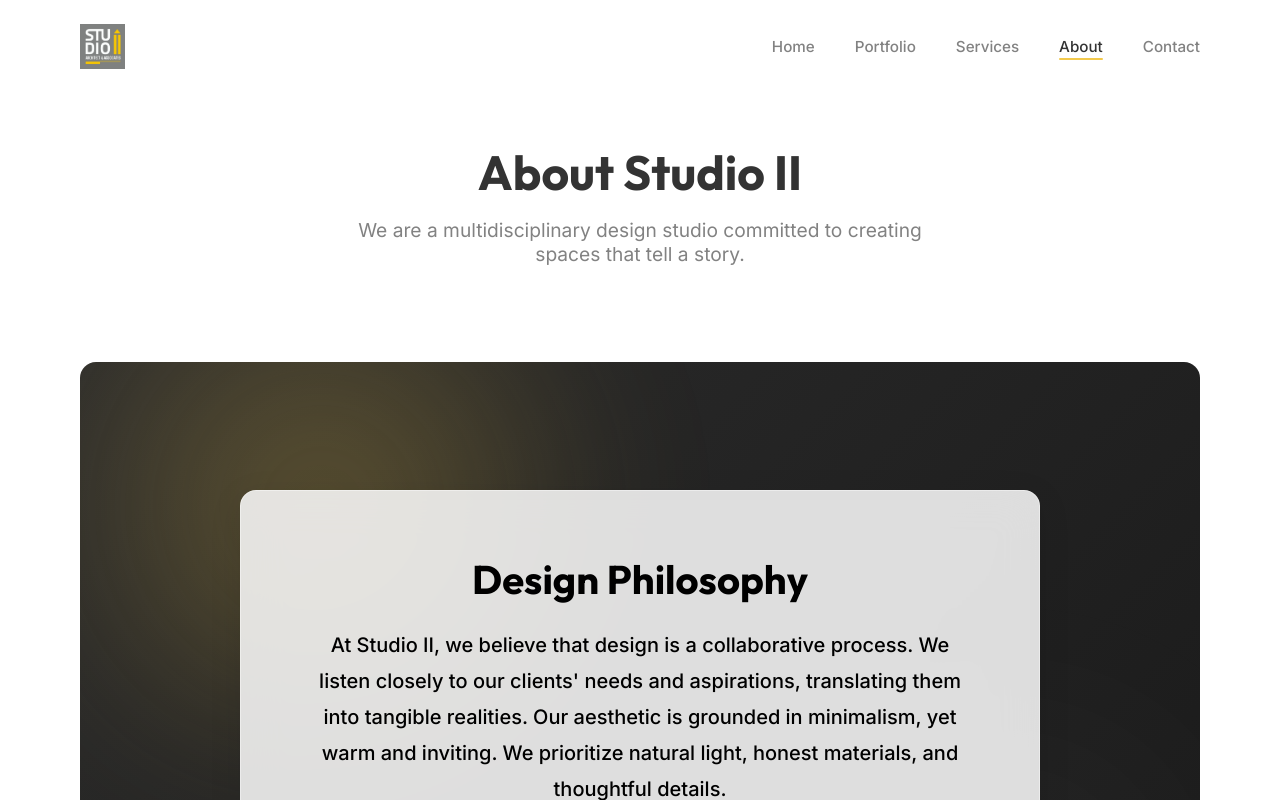
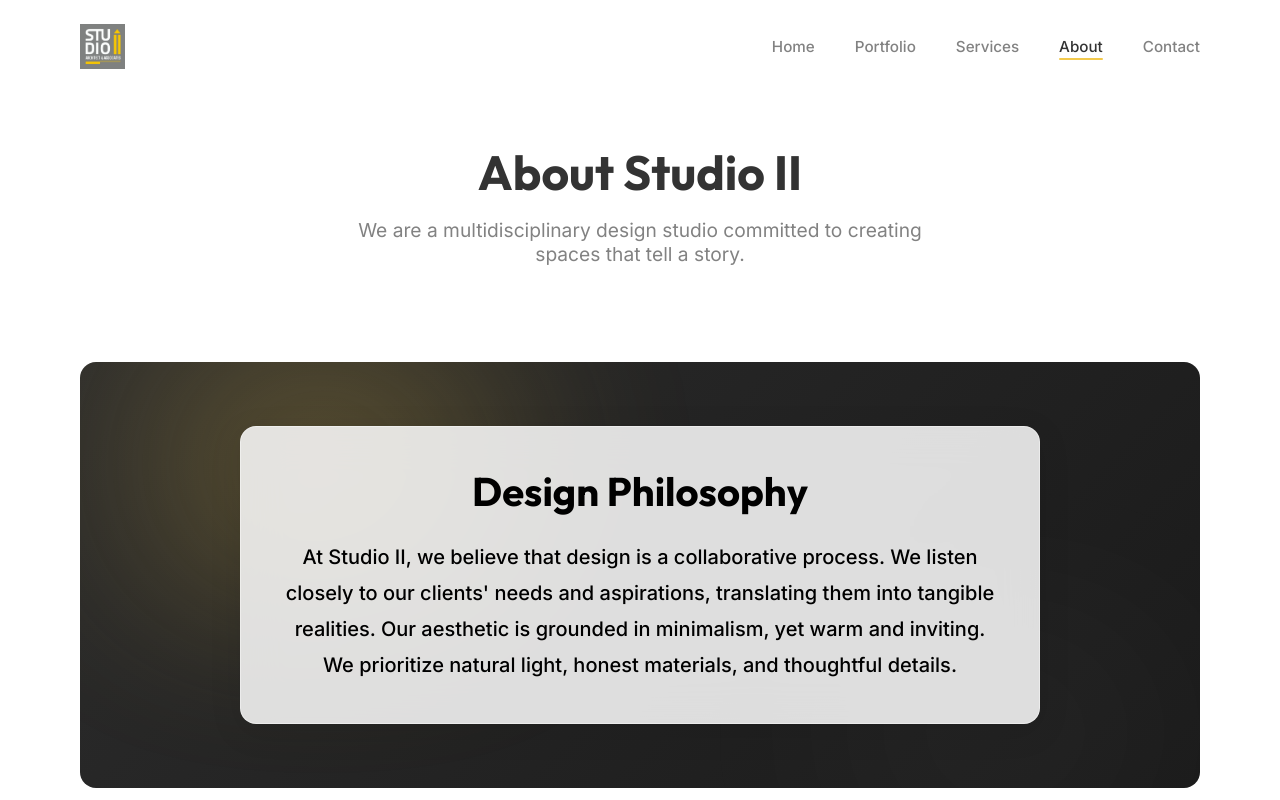
Before and after one commit to tanmayraut45/studio2web, a Next.js app: page /about in a window 1280 px wide. Shown: the top 800 px of the page. Built offline with nearby package versions, Linux system fonts and the light colour scheme.

Commit message:
style: Reduce padding and margins on the about page and adjust the line break in the contact page office address.

```diff
--- a/src/app/about/page.module.css
+++ b/src/app/about/page.module.css
@@ -50,10 +50,10 @@
 
 .philosophySection {
   position: relative;
-  padding: 8rem 2rem;
+  padding: 4rem 1.5rem; /* Reduced from 8rem 2rem */
   border-radius: var(--radius-lg);
   text-align: center;
-  margin-bottom: 6rem;
+  margin-bottom: 4rem; /* Reduced from 6rem */
   overflow: hidden;
   background: linear-gradient(135deg, #2c2c2c 0%, #1a1a1a 100%);
 }
@@ -100,7 +100,7 @@
   backdrop-filter: blur(20px);
   -webkit-backdrop-filter: blur(20px);
   border: 1px solid rgba(255, 255, 255, 0.4);
-  padding: 4rem;
+  padding: 2.5rem; /* Reduced from 4rem */
   border-radius: var(--radius-lg);
   box-shadow: 0 8px 32px rgba(0, 0, 0, 0.1);
 }
--- a/src/app/contact/page.js
+++ b/src/app/contact/page.js
@@ -38,7 +38,7 @@ export default function ContactPage() {
                 <div className={styles.iconWrapper}><MapPin size={20} /></div>
                 <div>
                   <h3>Our Office</h3>
-                  <p>Studio II, Office No.13, La-Casita, Plot No. LC 1/1,<br />Sector 32 A , Ravet, Pradhikaran, Pune - 412101</p>
+                  <p>Studio II, Office No.13, La-Casita, <br />Plot No. LC 1/1, Sector 32 A , Ravet, Pradhikaran, Pune - 412101</p>
                 </div>
               </div>
               <div className={styles.infoItem}>
```
